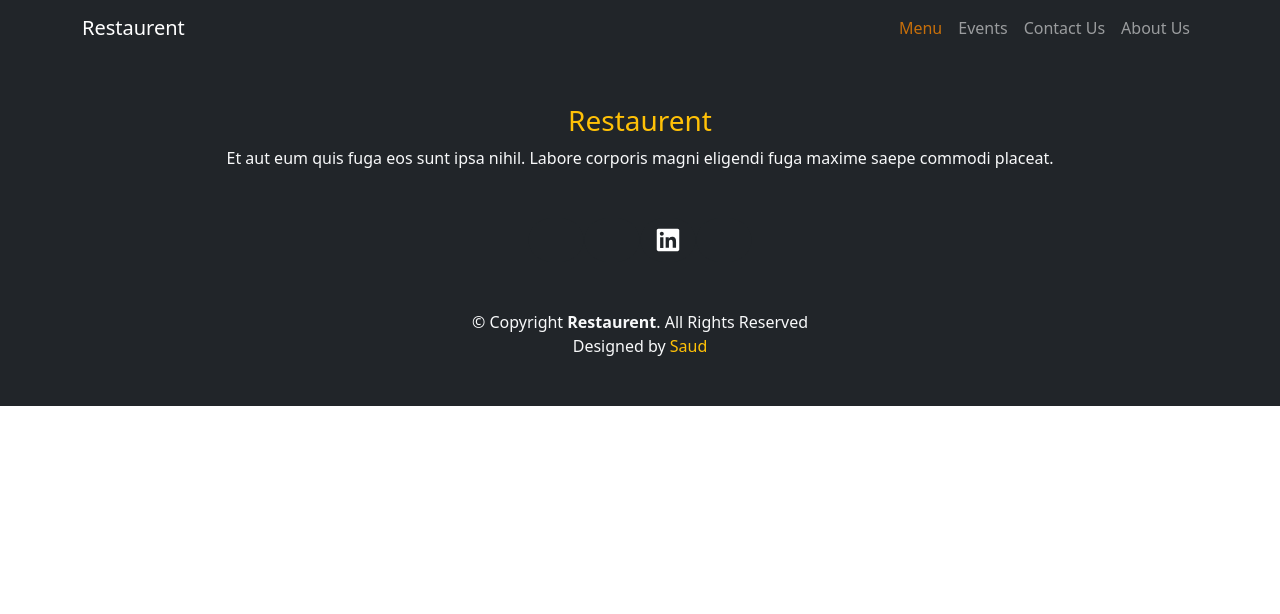
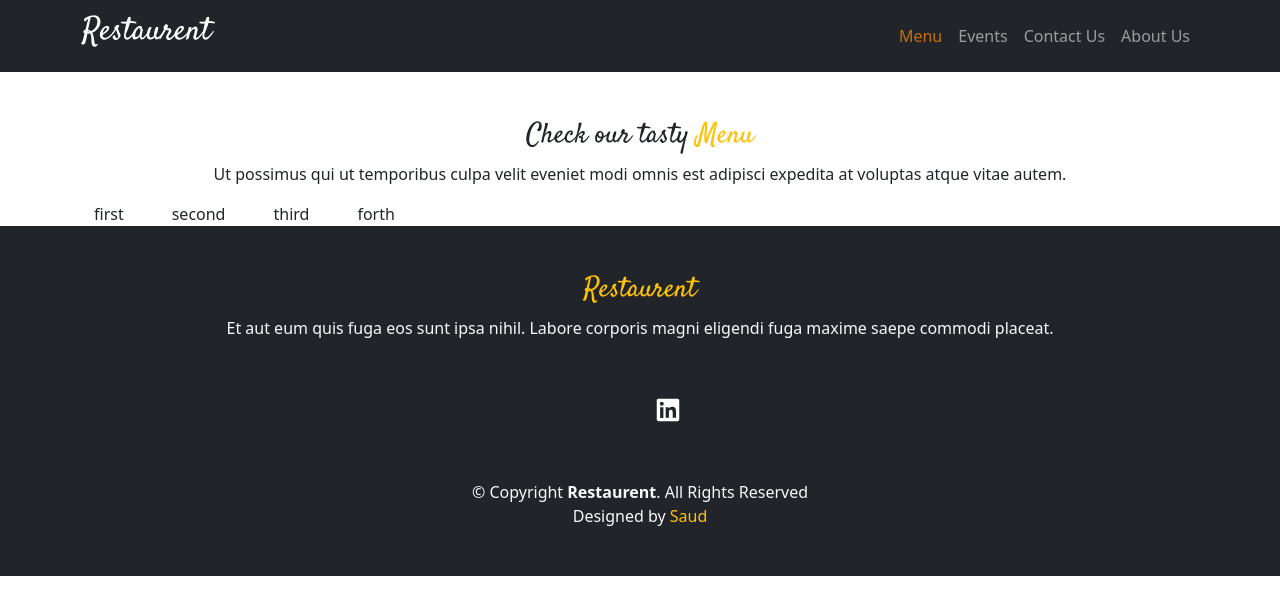
Before and after one commit to saud00/hotel, a React (Create React App) app: page /menu in a window 1280 px wide. Shown: the top 614 px of the page. Built offline with nearby package versions, Linux system fonts and the light colour scheme; some icons are missing.

Commit message:
menu started

```diff
--- a/src/components/pages/Menu.jsx
+++ b/src/components/pages/Menu.jsx
@@ -1,5 +1,49 @@
 import React from "react";
 
+const data = [
+  {
+    title:"first",
+    heading:"First Heading",
+    p1:" Lorem ipsum dolor sit amet consectetur adipisicing elit. Reiciendis reprehenderit, expedita alias exercitationem atque accusantium eum nam ratione in quidem optio commodi consequatur impedit quasi consectetur cupiditate accusamus labore cumque?",
+    p2:" Lorem ipsum dolor sit amet consectetur adipisicing elit. Reiciendis reprehenderit, expedita alias exercitationem atque accusantium eum nam ratione in quidem optio commodi consequatur impedit quasi consectetur cupiditate accusamus labore cumque?"
+  },
+  {
+    title:"second",
+    heading:"Second Heading",
+    p1:" Lorem ipsum dolor sit amet consectetur adipisicing elit. Reiciendis reprehenderit, expedita alias exercitationem atque accusantium eum nam ratione in quidem optio commodi consequatur impedit quasi consectetur cupiditate accusamus labore cumque?",
+    p2:" Lorem ipsum dolor sit amet consectetur adipisicing elit. Reiciendis reprehenderit, expedita alias exercitationem atque accusantium eum nam ratione in quidem optio commodi consequatur impedit quasi consectetur cupiditate accusamus labore cumque?"
+  },
+  {
+    title:"third",
+    heading:"Third Heading",
+    p1:" Lorem ipsum dolor sit amet consectetur adipisicing elit. Reiciendis reprehenderit, expedita alias exercitationem atque accusantium eum nam ratione in quidem optio commodi consequatur impedit quasi consectetur cupiditate accusamus labore cumque?",
+    p2:" Lorem ipsum dolor sit amet consectetur adipisicing elit. Reiciendis reprehenderit, expedita alias exercitationem atque accusantium eum nam ratione in quidem optio commodi consequatur impedit quasi consectetur cupiditate accusamus labore cumque?"
+  },
+  {
+    title:"forth",
+    heading:"Forth Heading",
+    p1:" Lorem ipsum dolor sit amet consectetur adipisicing elit. Reiciendis reprehenderit, expedita alias exercitationem atque accusantium eum nam ratione in quidem optio commodi consequatur impedit quasi consectetur cupiditate accusamus labore cumque?",
+    p2:" Lorem ipsum dolor sit amet consectetur adipisicing elit. Reiciendis reprehenderit, expedita alias exercitationem atque accusantium eum nam ratione in quidem optio commodi consequatur impedit quasi consectetur cupiditate accusamus labore cumque?"
+  }
+]
+
 export default function Menu() {
-  return <div></div>;
+  return <div className="container mt-5">
+    <div className="text-center">
+      <h3 className="typo">Check our tasty <span className="text-warning">Menu</span> </h3>
+      <p>Ut possimus qui ut temporibus culpa velit eveniet modi omnis est adipisci expedita at voluptas atque vitae autem.</p>
+    </div>
+
+    <div className="container d-block d-md-flex ">
+      {data.map((val, ind)=>{
+        return(
+        <div className="row">
+       <div className="col-12 col-md-3 d-flex flex-column align-content-between">{val.title}</div>
+       <div className="col-12 col-md-6"></div>
+       <div className="col-12 col-md-3"></div>
+       </div>
+      )})}
+
+    </div>
+  </div>;
 }
--- a/src/components/pages/Navbar.jsx
+++ b/src/components/pages/Navbar.jsx
@@ -15,7 +15,7 @@ export default function Navbar1() {
         style={{ position: "sticky", top: 0, zIndex: "1" }}
       >
         <Container>
-          <Navbar.Brand href="/">Restaurent</Navbar.Brand>
+          <Navbar.Brand className="typo font" href="/"><h2>Restaurent</h2> </Navbar.Brand>
           <Navbar.Toggle aria-controls="basic-nav" />
           <Navbar.Collapse id="basic-nav">
             <Nav className="ms-auto">
--- a/src/components/supporting/Footer.jsx
+++ b/src/components/supporting/Footer.jsx
@@ -10,7 +10,7 @@ export default function Footer() {
             <div className="contanier py-5 bg-dark">
                 <div className="row">
                     <div className="col-12 text-center">
-                        <h3 className="text-warning" >Restaurent</h3>
+                        <h3 className="text-warning typo" >Restaurent</h3>
                         <p className=" text-light">Et aut eum quis fuga eos sunt ipsa nihil. Labore corporis magni eligendi fuga maxime saepe commodi placeat.</p>
                         <div className="justify-content-center my-5">
                         <div>
--- a/src/styles/index.css
+++ b/src/styles/index.css
@@ -1,3 +1,5 @@
+@import url('https://fonts.googleapis.com/css2?family=Satisfy&display=swap');
+
 body {
   margin: 0;
   padding: 0;
@@ -131,3 +133,5 @@ input {
 
 .social-logo{color:white}
 .social-logo:hover{color:#c76f0a }
+
+.typo{font-family: "Satisfy", sans-serif;}
```
